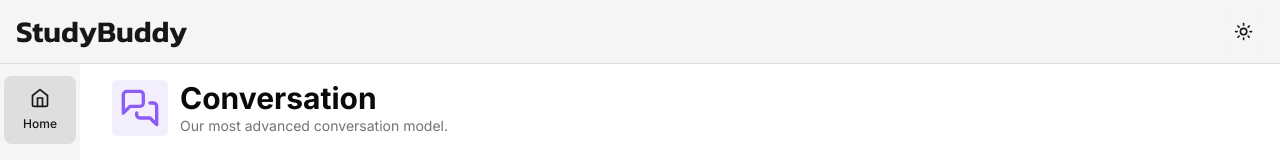
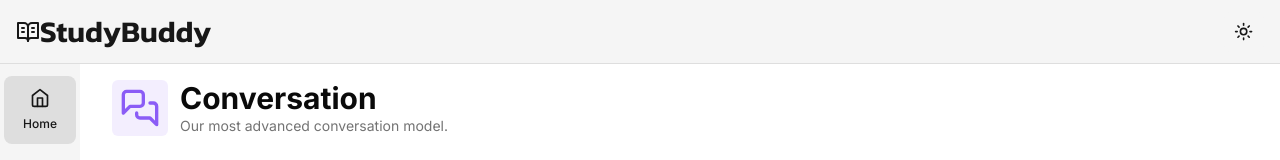
Before and after one commit to JacobJungg/StudyBuddy, a Next.js app: page / in a window 1280 px wide. Shown: the top 160 px of the page. Built offline with nearby package versions, Linux system fonts and the light colour scheme.

Commit message:
Added logo beside name

```diff
--- a/components/navbar.tsx
+++ b/components/navbar.tsx
@@ -4,6 +4,7 @@
 import Link from "next/link";
 import { UserButton } from "@clerk/nextjs";
 import { Kanit } from "next/font/google";
+import { BookOpenText   } from "lucide-react";
 
 //Local Imports
 import { cn } from "@/lib/utils";
@@ -22,13 +23,13 @@ export const Navbar = () => {
             <div className="flex items-center">
                 <MobileSidebar />
                 <Link href="/">
-                    <h1 className={cn(
-                        "hidden md:block text-xl md:text-3xl font-bold text-primary",
-                        font.className
-                    )}>
-                        StudyBuddy
+                 <h1 className={cn("hidden md:flex text-xl md:text-3xl font-bold text-primary", font.className)}>
+                    <span className="flex items-center">
+                            <BookOpenText  />
+                            <span className="ml-0">StudyBuddy</span>
+                        </span>
                     </h1>
-                </Link>
+              </Link>
             </div>
 
             <div className="flex items-center gap-x-3">
```
